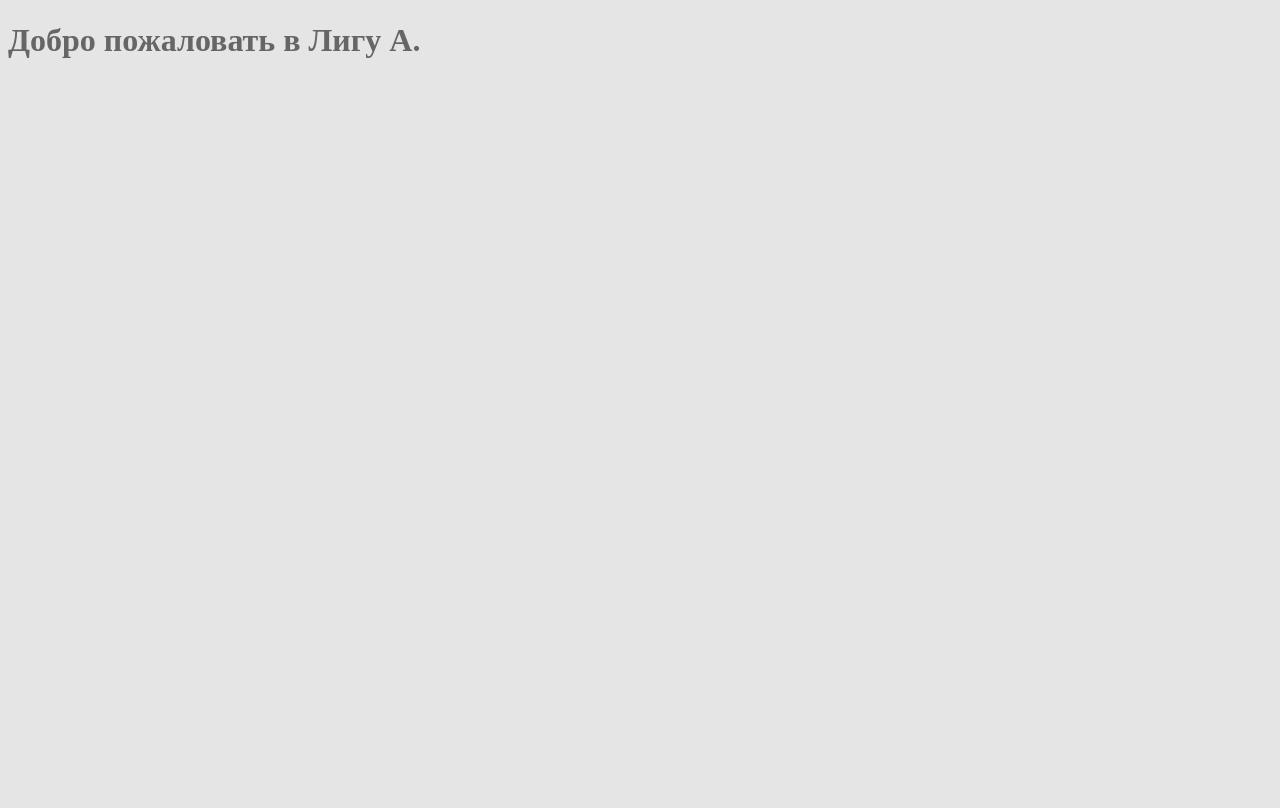
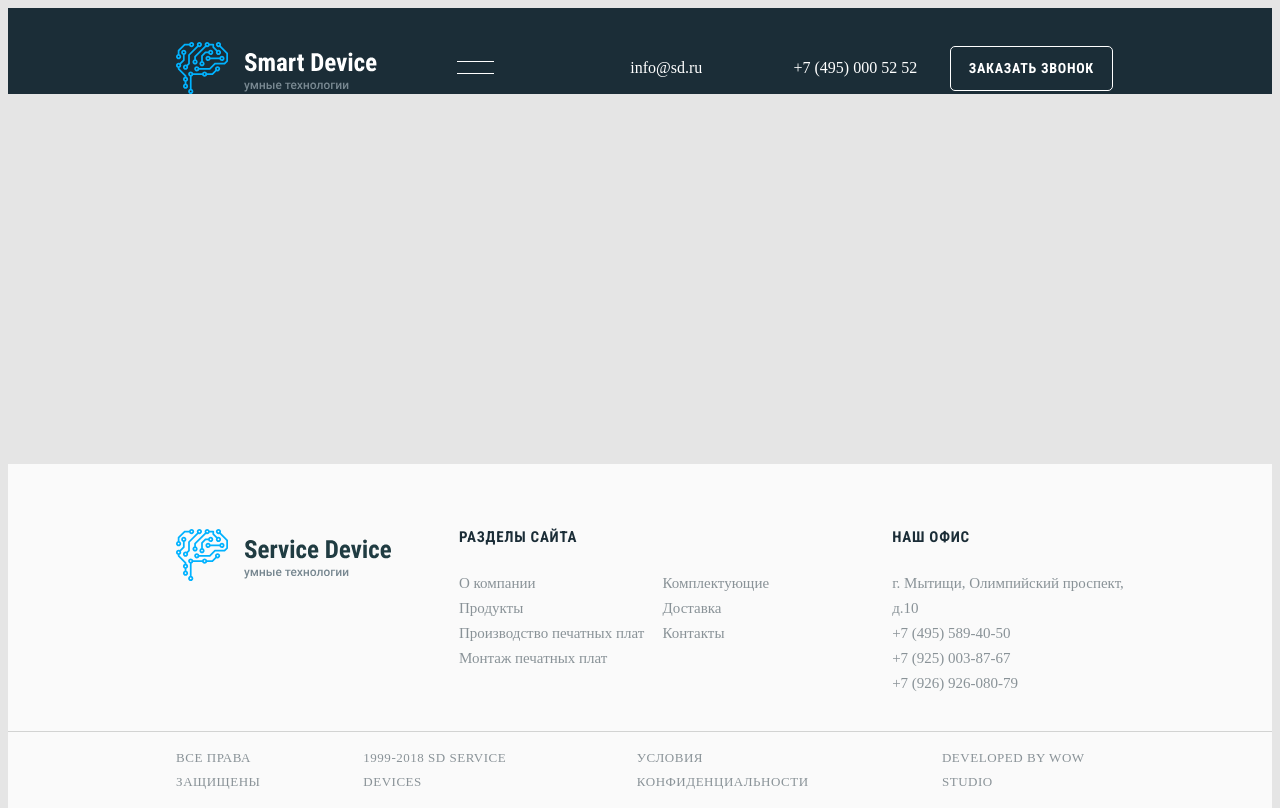
Before and after one commit to JepardMay/Smart_Device, a website: page source/index.html in a window 1280 px wide. Drawn offline with nearby package versions, Linux system fonts and the light colour scheme; files that its build step writes are made by us from their sources; a web font is replaced by a local one.

Commit message:
header and footer html markup

```diff
--- a/source/index.html
+++ b/source/index.html
@@ -1,13 +1,142 @@
 <!DOCTYPE html>
-<html lang="en">
+<html lang="ru">
+
 <head>
   <meta charset="UTF-8">
   <meta name="viewport" content="width=device-width, initial-scale=1.0">
   <meta http-equiv="X-UA-Compatible" content="ie=edge">
-  <title>Стартовый шаблон</title>
-  <link rel="stylesheet" href="css/style.css">
+  <title>Smart-Device</title>
+  <link rel="stylesheet" href="css/style.min.css">
 </head>
+
 <body>
-  <h1>Добро пожаловать в Лигу А.</h1>
+  <header class="page-header">
+    <nav class="main-nav">
+      <a class="main-nav__logo logo logo--header">
+        <picture>
+          <source media="(max-width: 767px)" srcset="img/logo-mobile.svg">
+          <img src="img/logo-header.svg" width="202" height="52" alt="Печатные платы Smart Device">
+        </picture>
+      </a>
+      <button class="main-nav__toggle" type="button">
+        <span class="visually-hidden">Открыть меню</span>
+      </button>
+      <a class="main-nav__link main-nav__link--email" href="mailto:info@sd.ru">
+        <svg class="main-nav__icon main-nav__icon--email" width="19" height="14">
+          <use xlink:href="img/sprite_auto.svg#icon-mail"></use>
+        </svg>
+        <span class="main-nav__extra">info@sd.ru</span>
+      </a>
+      <a class="main-nav__link main-nav__link--phone" href="tel:+74950005252">
+        <svg class="main-nav__icon main-nav__icon--phone" width="18" height="18">
+          <use xlink:href="img/sprite_auto.svg#icon-phone"></use>
+        </svg>
+        <span class="main-nav__extra">+7 (495) 000 52 52</span>
+      </a>
+      <a class="main-nav__callback" href="#">
+        Заказать звонок
+      </a>
+    </nav>
+  </header>
+  <main>
+    <h1 class="visually-hidden">Smart Device</h1>
+  </main>
+  <footer class="page-footer">
+    <div class="page-footer__wrapper">
+      <div class="page-footer__column page-footer__column--icons">
+        <a class="page-footer__logo logo logo--footer">
+          <img src="img/logo-footer.svg" width="216" height="52" alt="Печатные платы Smart Device">
+        </a>
+        <p class="page-footer__company">1999-2018 SD Service Devices</p>
+        <div class="page-footer__social social">
+          <ul class="social__list">
+            <li class="social__item">
+              <a class="social__link" href="https://www.facebook.com/htmlacademy">
+                <svg class="social__icon" width="27" height="27">
+                  <use xlink:href="img/sprite_auto.svg#icon-fb"></use>
+                </svg>
+                <span class="visually-hidden">Мы в Фейсбуке</span>
+              </a>
+            </li>
+            <li class="social__item">
+              <a class="social__link" href="https://www.facebook.com/htmlacademy">
+                <svg class="social__icon" width="26.6" height="26">
+                  <use xlink:href="img/sprite_auto.svg#icon-od"></use>
+                </svg>
+                <span class="visually-hidden">Мы в Одноклассниках</span>
+              </a>
+            </li>
+            <li class="social__item">
+              <a class="social__link" href="https://www.facebook.com/htmlacademy">
+                <svg class="social__icon" width="26.9" height="26">
+                  <use xlink:href="img/sprite_auto.svg#icon-vk"></use>
+                </svg>
+                <span class="visually-hidden">Мы в Контакте</span>
+              </a>
+            </li>
+          </ul>
+        </div>
+      </div>
+      <div class="page-footer__navigation">
+        <div class="page-footer__column page-footer__column--web section">
+          <h2 class="section__title">Разделы сайта</h2>
+          <div class="section__wrapper">
+            <ul class="section__list section__list--web">
+              <li class="section__item">
+                <a class="section__link" href="#">О компании</a>
+              </li>
+              <li class="section__item"><a class="section__link" href="#">Продукты</a>
+              </li>
+              <li class="section__item">
+                <a class="section__link" href="#">Производство печатных плат</a>
+              </li>
+              <li class="section__item">
+                <a class="section__link" href="#">Монтаж печатных плат</a>
+              </li>
+            </ul>
+            <ul class="section__list section__list--web">
+              <li class="section__item">
+                <a class="section__link" href="#">Комплектующие</a>
+              </li>
+              <li class="section__item">
+                <a class="section__link" href="#">Доставка</a>
+              </li>
+              <li class="section__item">
+                <a class="section__link" href="#">Контакты</a>
+              </li>
+            </ul>
+          </div>
+        </div>
+        <div class="page-footer__column page-footer__column--office section">
+          <h2 class="section__title">Наш офис</h2>
+          <div class="section__list">
+            <p class="section__item">
+              <a class="section__link" href="#">г. Мытищи, Олимпийский проспект, д.10</a>
+            </p>
+            <p class="section__item">
+              <a class="section__link" href="tel:+74955894050">+7 (495) 589-40-50</a>
+            </p>
+            <p class="section__item">
+              <a class="section__link" href="tel:+79250038767">+7 (925) 003-87-67</a>
+            </p>
+            <p class="section__item">
+              <a class="section__link" href="tel:+792692608079">+7 (926) 926-080-79</a>
+            </p>
+          </div>
+        </div>
+      </div>
+    </div>
+    <div class="page-footer__copyright copyright">
+      <p class="copyright__text copyright__text--extra">Все права защищены</p>
+      <p class="copyright__text copyright__text--extra">1999-2018 SD Service Devices</p>
+      <p class="copyright__text">
+        <a class="copyright__link" href="#">Условия конфиденциальности</a>
+      </p>
+      <p class="copyright__text">Developed by
+        <a class="copyright__link" href="#">wow studio</a>
+      </p>
+    </div>
+  </footer>
 </body>
+
 </html>
```
